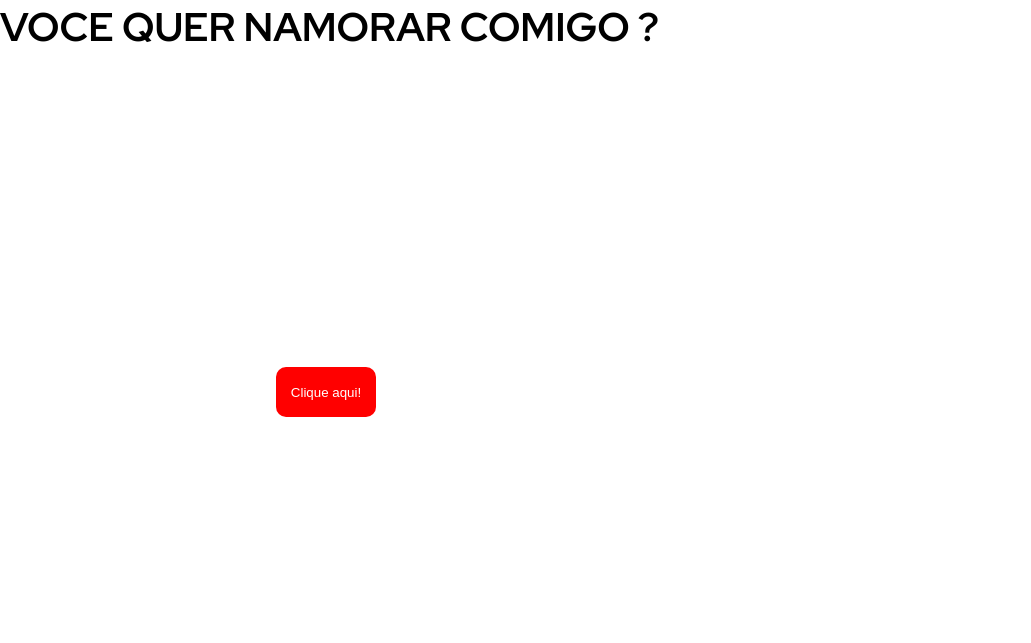
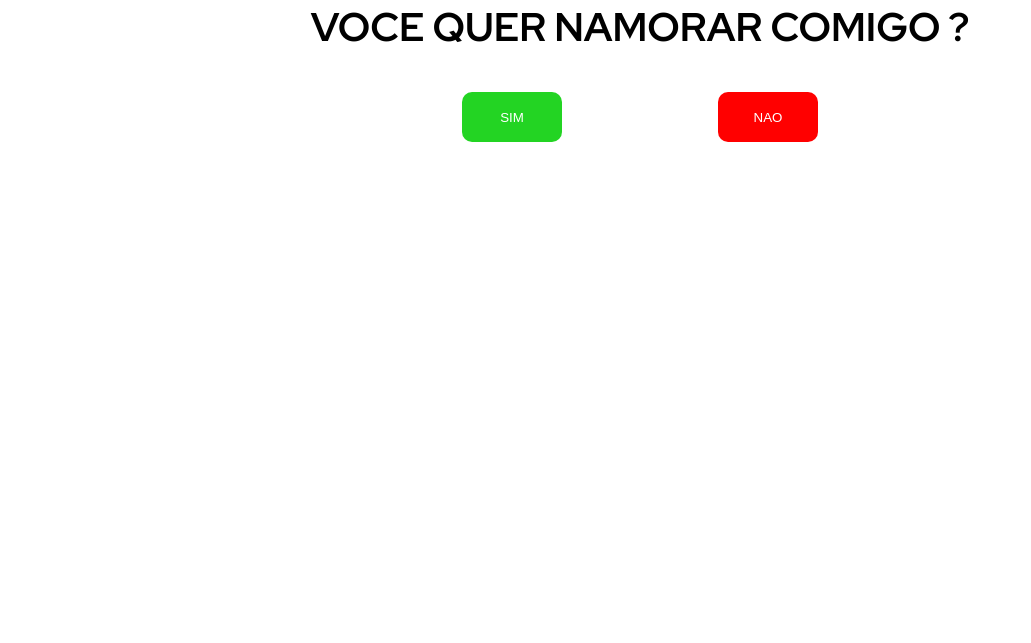
Before and after one commit to GUINNAS/botao-toxico, a plain HTML site: page index.html in a window 1280 px wide. Shown: the whole page, without its empty margins (0-1031 px from the left). Drawn offline with Linux system fonts and the light colour scheme.

Commit message:
commit final

```diff
--- a/config.js
+++ b/config.js
@@ -10,9 +10,16 @@ function moverBotao() {
 
 botaoToxico.addEventListener('click', (e) => {
     e.preventDefault();
-    console.log('Mexeu')
 
     moverBotao();
 });
 
-moverBotao();
+const botaoAceite = document.getElementById('botao-normal');
+const mensagem = document.getElementById('mensagem');
+const botoes = document.getElementById('botoes');
+
+botaoAceite.addEventListener('click', (e) => {
+    e.preventDefault();
+    mensagem.style.display = 'block';
+    botoes.style.display = 'none';
+});
--- a/index.html
+++ b/index.html
@@ -7,8 +7,20 @@
     <link rel="stylesheet" href="style.css">
 </head>
 <body>
-    <h1 id="title">VOCE QUER NAMORAR COMIGO ?</h1>
-    <button id="botao-toxico">Clique aqui!</button>
-    <script src="config.js"></script>
+    <div class="content">
+        <h1 id="title">VOCE QUER NAMORAR COMIGO ?</h1>
+
+        <div id="botoes">
+            <button id="botao-normal">SIM</button>
+            <button id="botao-toxico">NAO</button>
+        </div>
+
+        <div id="mensagem">
+            <h1> Obrigado !! </h1>
+
+        </div>
+
+        <script src="config.js"></script>
+    </div>
 </body>
 </html>
--- a/style.css
+++ b/style.css
@@ -10,13 +10,25 @@ body{
     font-family: 'Red Hat Display', sans-serif;
 }
 
+.content{
+    height: 50vw;
+}
+
+#botoes{
+    display: flex;
+    height: 20%;
+    justify-content: center;
+    align-items: center;
+}
+
 #title{
     font-size: 2.5rem;
-    justify-content: center;
+    text-align: center;
 }
 
 #botao-toxico {
     position: absolute;
+    margin-left: 20%;
     width: 100px;
     height: 50px;
     background-color: #ff0000;
@@ -25,3 +37,20 @@ body{
     border-radius: 10px;
     cursor: pointer;
 }
+
+#botao-normal {
+    width: 100px;
+    height: 50px;
+    margin-right: 20%;
+    background-color: #23d423;
+    color: #ffffff;
+    border: none;
+    border-radius: 10px;
+    cursor: pointer;
+}
+
+#mensagem{
+    display: none;
+    text-align: center;
+    margin-top: 20%;
+}
```
